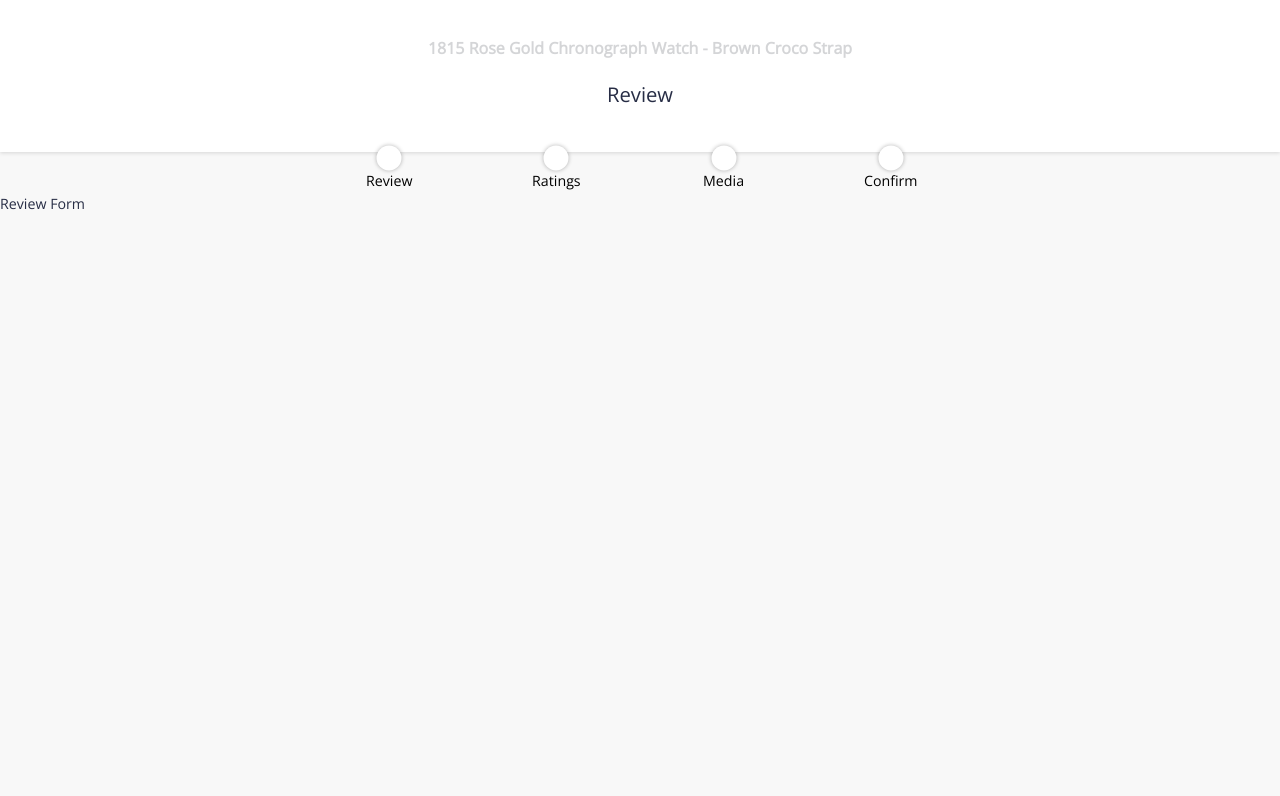
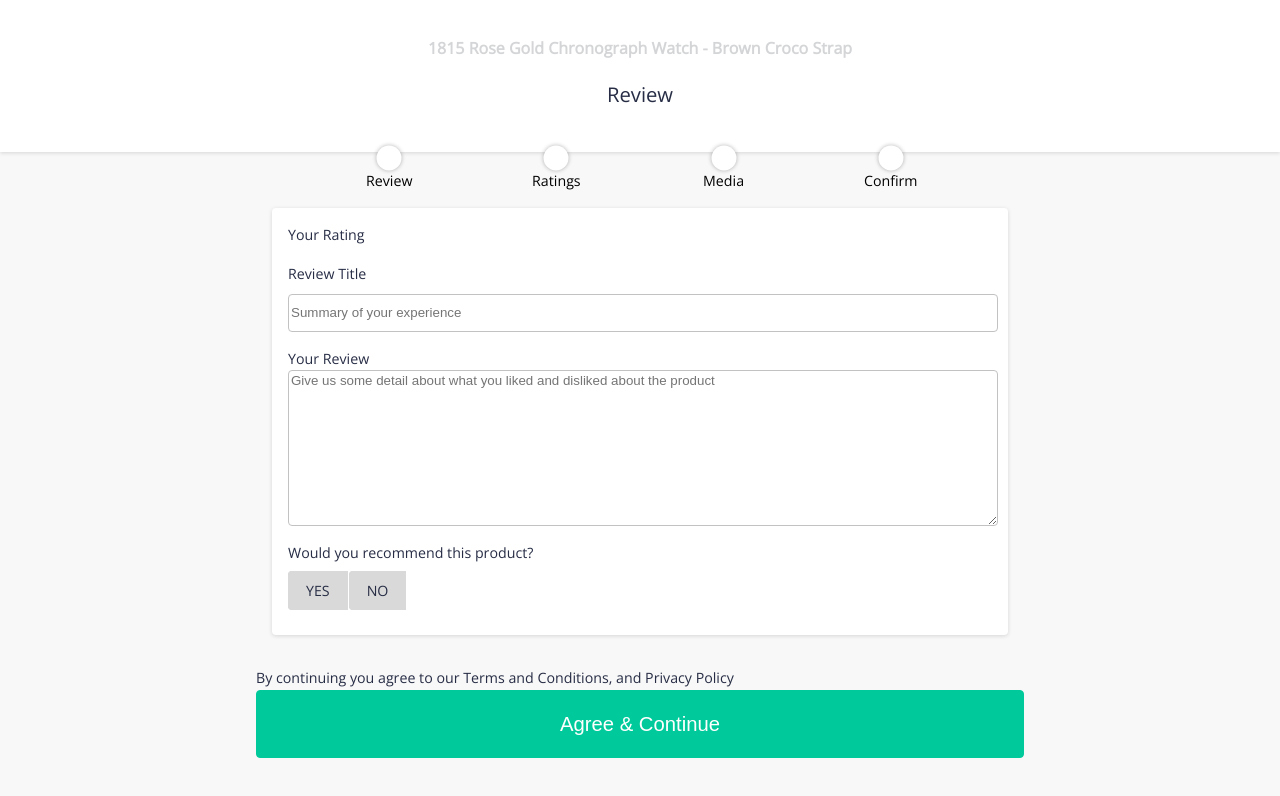
Before and after one commit to alexvirdee/okendo-site, a React (Create React App) app: page / in a window 1280 px wide. Shown: the top 796 px of the page. Built offline with nearby package versions, Linux system fonts and the light colour scheme.

Commit message:
Review form elements added

```diff
--- a/src/App.css
+++ b/src/App.css
@@ -1,38 +1,55 @@
-.App {
-  text-align: center;
+.c-input {
+    background-color: #fff;
+    background-image: none;
+    border: 1px solid #c2c2c2;
+    border-radius: 4px;
+    height: 34px;
+    transition: border-color .15s ease-in-out,box-shadow .15s ease-in-out;
+    width: 100%;
 }
 
-.App-logo {
-  height: 40vmin;
-  pointer-events: none;
+.c-textarea {
+    background-color: #fff;
+    background-image: none;
+    border: 1px solid #c2c2c2;
+    border-radius: 4px;
+    display: block;
+    transition: border-color .15s ease-in-out,box-shadow .15s ease-in-out;
+    width: 100%;
+    font-family: 'Open-sans', sans-serif;
 }
 
-@media (prefers-reduced-motion: no-preference) {
-  .App-logo {
-    animation: App-logo-spin infinite 20s linear;
-  }
+.c-toggleSwitch-input {
+  left: -9999px;
+  position: absolute;
 }
 
-.App-header {
-  background-color: #282c34;
-  min-height: 100vh;
-  display: flex;
-  flex-direction: column;
-  align-items: center;
-  justify-content: center;
-  font-size: calc(10px + 2vmin);
-  color: white;
+.c-toggleSwitch-label {
+  background-color: #d9d9d9;
+  border: 2px solid #d9d9d9;
+  border-radius: 4px 0 0 4px;
+  min-width: 75px;
+  padding: 8px 16px;
+  text-align: center;
+  transition: background .2s ease;
+  margin-right: 1px;
 }
 
-.App-link {
-  color: #61dafb;
+.c-button {
+  background: transparent;
+  border: 1px solid transparent;
+  color: #11b683;
+  cursor: pointer;
+  display: inline-block;
+  font-size: .889rem;
+  margin-bottom: 0;
+  overflow: hidden;
+  padding: 0;
+  position: relative;
 }
 
-@keyframes App-logo-spin {
-  from {
-    transform: rotate(0deg);
-  }
-  to {
-    transform: rotate(360deg);
-  }
+.c-button-brand {
+  background: #00ca9b;
+  border-color: #00ca9b;
+  color: #fff;
 }
--- a/src/components/review-form/review-form.component.jsx
+++ b/src/components/review-form/review-form.component.jsx
@@ -5,7 +5,46 @@ import './review-form.styles.scss';
 const ReviewForm = () => {
     return (
         <div className='review-form'>
-            Review Form
+            <form>
+                <main>
+                    <div className='review-container'>
+                        <div className='gutter'>
+                            <div className='card'>
+                                <div className='rating'>
+                                    <span>Your Rating</span>
+                                </div>
+                                <div className='title'>
+                                    <label className='review-title-label'>Review Title</label>
+                                    <input className='c-input' type="text" id='title' name='title' for='title' placeholder='Summary of your experience'/>
+                                </div>
+                                <div className='review'>
+                                    <label className='review-body-label'>Your Review</label>
+                                    <textarea className='c-textarea' maxLength='10000' name="text" id="reviewBody" rows="10" placeholder='Give us some detail about what you liked and disliked about the product' required></textarea>
+                                </div>
+                                <div className='recommend'>
+                                    <label className='rec-label'>Would you recommend this product?</label>
+                                    <div className='toggle-btns'>
+                                        <input  type="radio" id='recommend-yes' name='recommend' className='c-toggleSwitch-input' required/>
+                                        <label translate="" for="recommend-yes" className="c-toggleSwitch-label"><span>YES</span></label>
+                                        <input type="radio" id='recommend-no' name='recommend' className='c-toggleSwitch-input' required/>
+                                        <label translate="" for="recommend-no" className="c-toggleSwitch-label"><span>NO</span></label>
+                                    </div>
+                                </div>
+                            </div>
+                        </div>
+                    </div>
+                </main>
+                <footer className='review-footer'>
+                    <div className='gutter'>
+                        <span>By continuing you agree to our Terms and Conditions, and Privacy Policy</span>
+                        <div className='agree-btn-container'>
+                            <button className='c-button c-button-brand agree-btn'>
+                                <span>Agree & Continue</span>
+                            </button>
+                        </div>
+                    </div>
+                </footer>
+            </form>
         </div>
     )
 };
--- a/src/components/review-form/review-form.styles.scss
+++ b/src/components/review-form/review-form.styles.scss
@@ -0,0 +1,63 @@
+main {
+    display: block;
+    flex: 1 0 auto;
+    margin-top: 15px;
+
+    form {
+        display: flex;
+        flex: 1 0 auto;
+        flex-direction: column;
+    }
+
+
+    .review-container {
+        max-width: 768px;
+        margin-left: auto;
+        margin-right: auto;
+    }
+
+    .gutter {
+        padding-left: 16px;
+        padding-right: 16px;
+    }
+
+    .card {
+        background-color: #fff;
+        border-radius: 4px;
+        box-shadow: 0 1px 4px 0 rgba(0,0,0,.14);
+        overflow: hidden;
+        padding: 16px;
+    }
+
+    .rating, .title, .review, .recommend {
+        margin-bottom: 16px;
+    }
+
+    .title label {
+        margin-bottom: 8px;
+        display: inline-block;
+        font-weight: 400;
+        max-width: 100%;
+    }
+
+    .toggle-btns {
+        margin-top: 15px;
+    }
+
+}
+
+.review-footer{
+    margin: 32px auto 16px;
+    max-width: 100%;
+    padding: 0 16px;
+    width: 768px;
+    margin-top: 32px;
+}
+
+.agree-btn {
+    line-height: 3.3;
+    padding: 0 24px;
+    width: 100%;
+    font-size: 1.266rem;
+    border-radius: 4px;
+}
```
